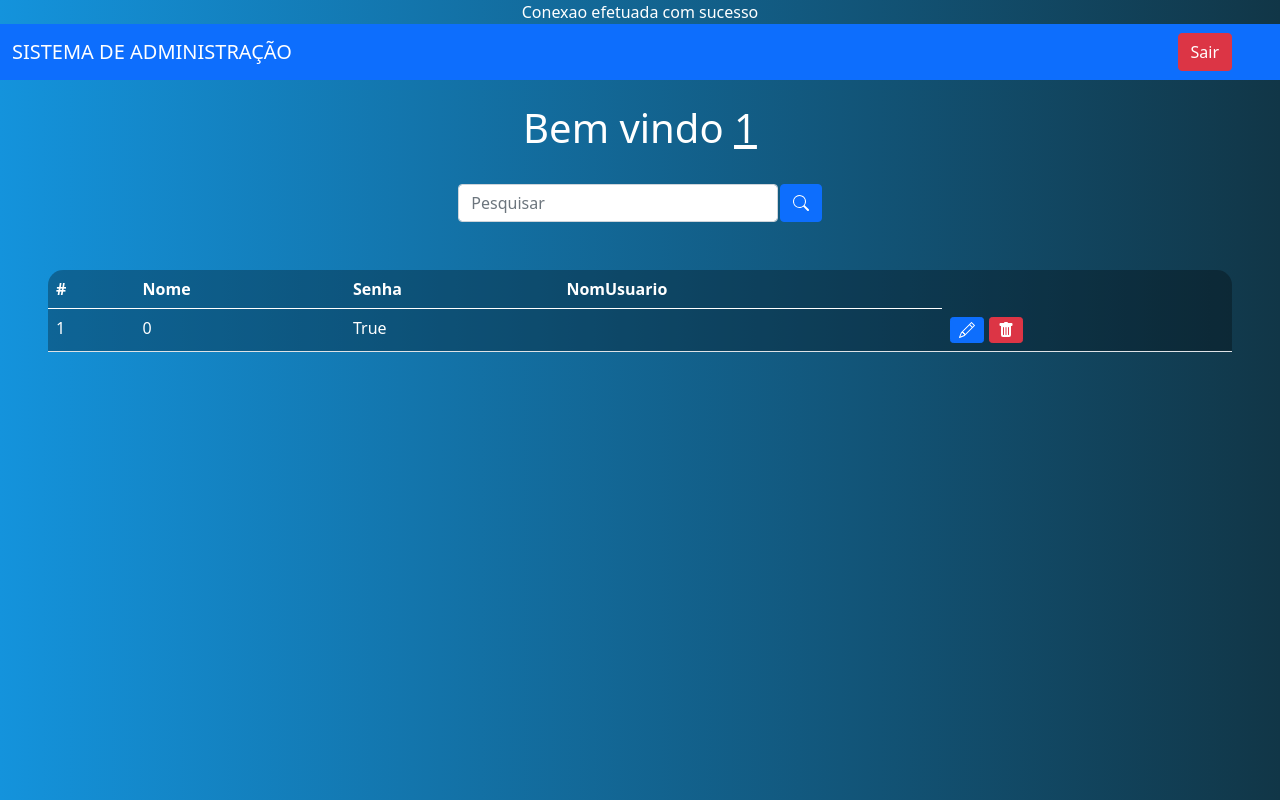
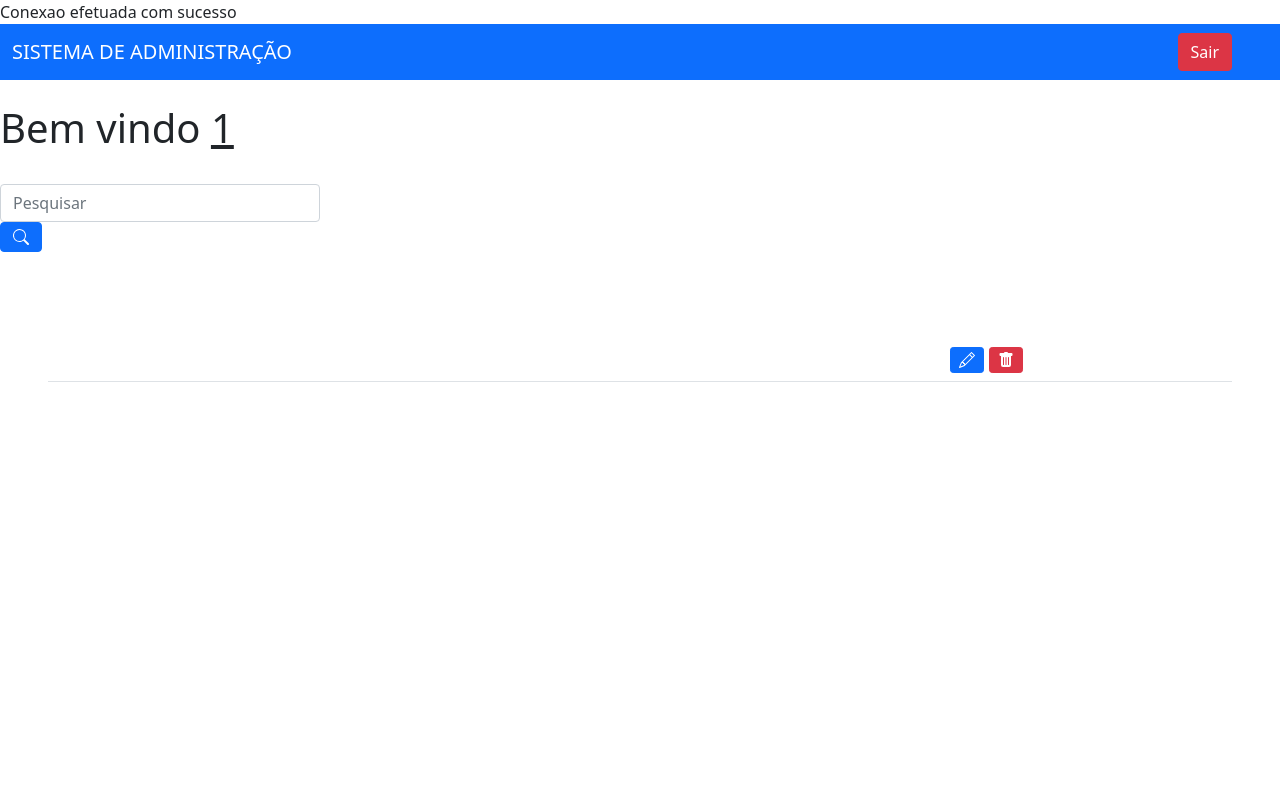
Before and after one commit to cp2-dc-info-projeto-final/i-luno, a PHP site: page /admin.php in a window 1280 px wide. Run offline with PHP 8.4, Linux system fonts and the light colour scheme; the visitor is signed in with stand-in values (Sample User, id 1); data that the repository does not hold is empty.

Commit message:
Update admin.php

```diff
--- a/src/admin.php
+++ b/src/admin.php
@@ -28,23 +28,7 @@
     <meta name="viewport" content="width=device-width, initial-scale=1.0">
     <link href="https://cdn.jsdelivr.net/npm/bootstrap@5.0.2/dist/css/bootstrap.min.css" rel="stylesheet" integrity="sha384-EVSTQN3/azprG1Anm3QDgpJLIm9Nao0Yz1ztcQTwFspd3yD65VohhpuuCOmLASjC" crossorigin="anonymous">
     <title>SISTEMA DE ADMINISTRAÇÃO </title>
-    <style>
-        body{
-            background: linear-gradient(to right, rgb(20, 147, 220), rgb(17, 54, 71));
-            color: white;
-            text-align: center;
-        }
-        .table-bg{
-            background: rgba(0, 0, 0, 0.3);
-            border-radius: 15px 15px 0 0;
-        }
 
-        .box-search{
-            display: flex;
-            justify-content: center;
-            gap: .1%;
-        }
-    </style>
 </head>
 <body>
     <nav class="navbar navbar-expand-lg navbar-dark bg-primary">
```
